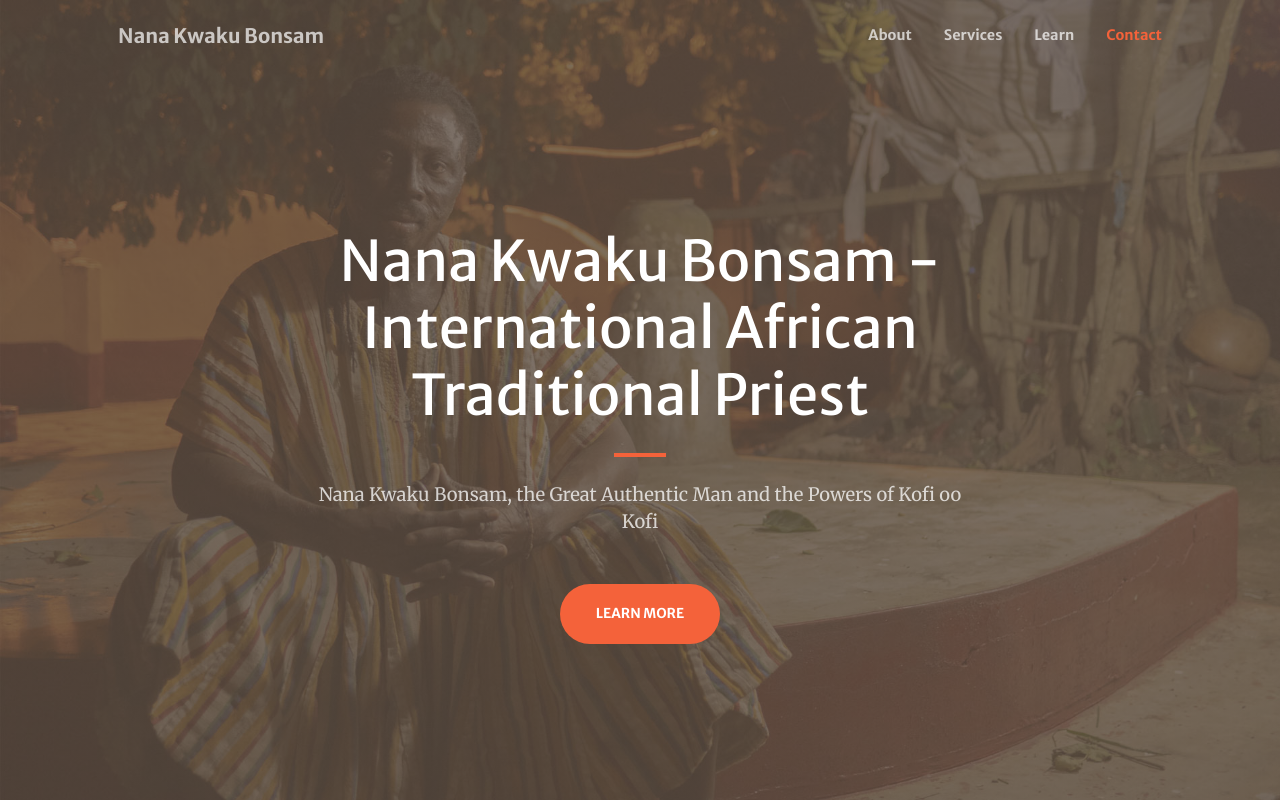
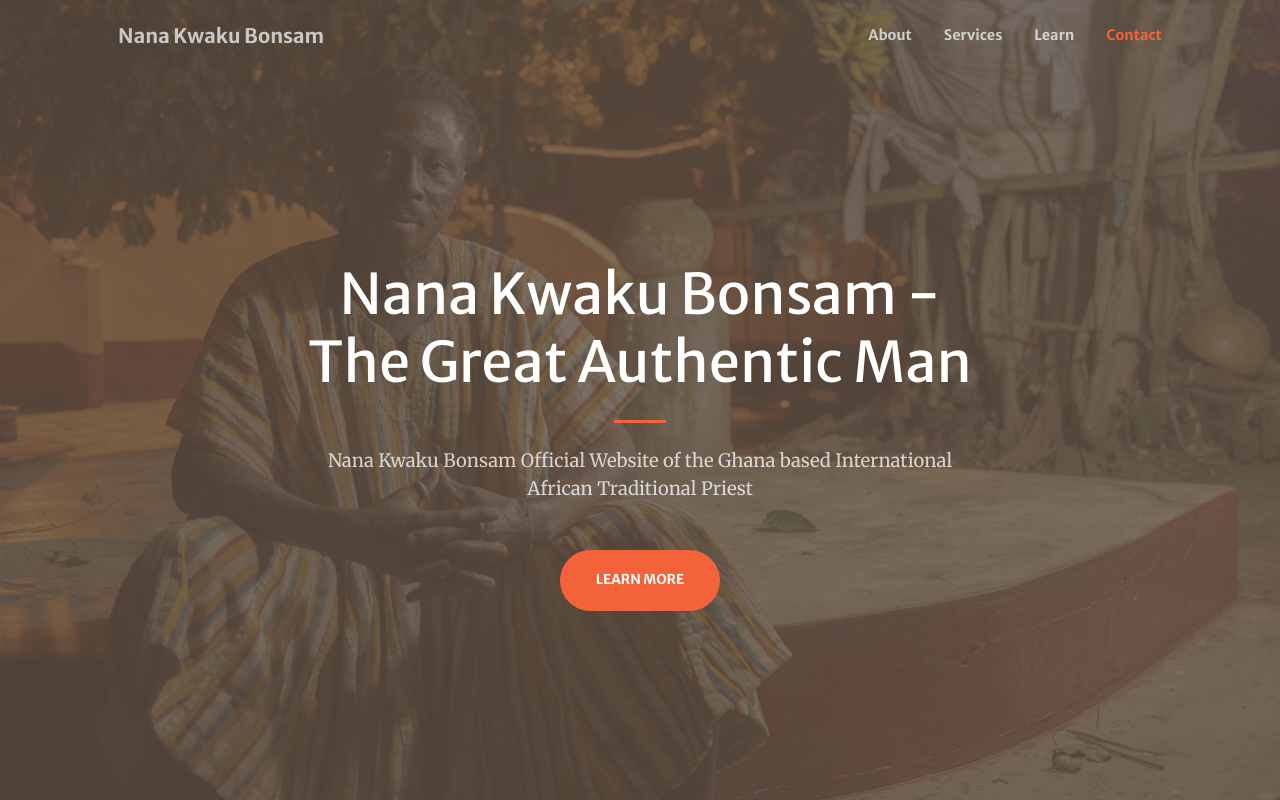
Before and after one commit to neuromancer-ii/nana-website, a plain HTML site: page index.html in a window 1280 px wide. Shown: the top 800 px of the page. Drawn offline with nearby package versions, Linux system fonts and the light colour scheme; some packages are replaced by stand-ins of ours; a script that the page names is missing.

Commit message:
Update index.html

```diff
--- a/index.html
+++ b/index.html
@@ -39,11 +39,11 @@
             <div class="container px-4 px-lg-5 h-100">
                 <div class="row gx-4 gx-lg-5 h-100 align-items-center justify-content-center text-center">
                     <div class="col-lg-8 align-self-end">
-                        <h1 class="text-white font-weight-bold">Nana Kwaku Bonsam - International African Traditional Priest</h1>
+                        <h1 class="text-white font-weight-bold">Nana Kwaku Bonsam - The Great Authentic Man</h1>
                         <hr class="divider" />
                     </div>
                     <div class="col-lg-8 align-self-baseline">
-                        <p class="text-white-75 mb-5">Nana Kwaku Bonsam, the Great Authentic Man and the Powers of Kofi oo Kofi</p>
+                        <p class="text-white-75 mb-5">Nana Kwaku Bonsam Official Website of the Ghana based International African Traditional Priest</p>
                         <a class="btn btn-primary btn-xl" href="#about">Learn More</a>
                     </div>
                 </div>
```
